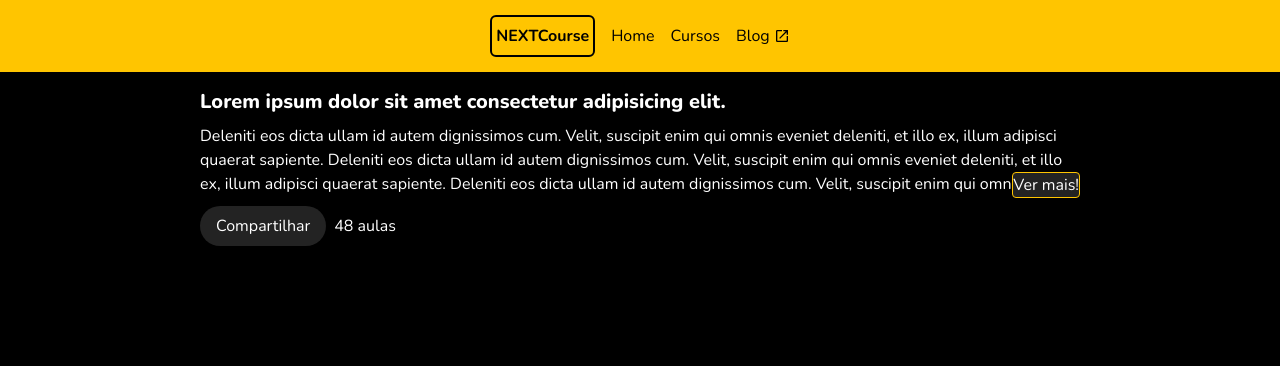
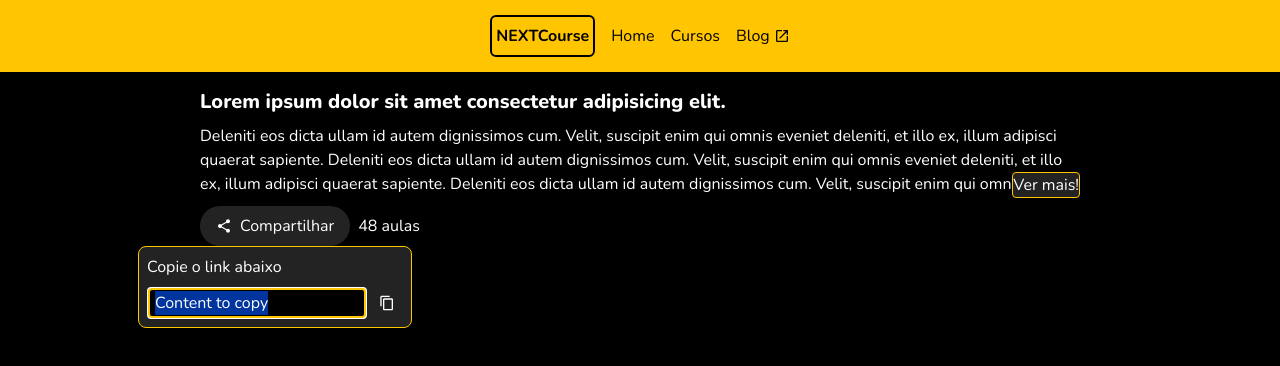
Before and after one commit to edsonpsantos/nextjs-course-platform, a Next.js app: page /courses/123 in a window 1280 px wide. Both pictures are taken after a click on the button "Compartilhar". Shown: the top 366 px of the page. Built offline with nearby package versions, Linux system fonts and the light colour scheme.

Commit message:
feat: Added copy content component with Radix library

```diff
--- a/package.json
+++ b/package.json
@@ -9,6 +9,7 @@
     "lint": "next lint"
   },
   "dependencies": {
+    "@radix-ui/react-dropdown-menu": "^2.1.1",
     "next": "14.2.6",
     "react": "^18",
     "react-dom": "^18",
--- a/src/component/course-header/CourseHeader.tsx
+++ b/src/component/course-header/CourseHeader.tsx
@@ -1,4 +1,6 @@
+import { MdShare } from 'react-icons/md'
 import { CollapsibleText } from './components/CollapsibleText'
+import { CopyContent } from './components/CopyContent'
 
 export const CourseHeader = () => {
   return (
@@ -17,8 +19,13 @@
         #NEXTCourse
       </CollapsibleText>
 
-      <div className='flex flex-row gap-2 items-center'>
-        <button className='py-2 px-4 bg-paper rounded-full'>Compartilhar</button>
+      <div className='flex items-center flex-row gap-2'>
+        <CopyContent title='Copie o link abaixo' content='Content to copy'>
+          <button className='flex items-center gap-2 px-4 py-2 bg-paper rounded-full'>
+            <MdShare />
+            Compartilhar
+          </button>
+        </CopyContent>
         <span>48 aulas</span>
       </div>
     </div>
--- /dev/null
+++ b/src/component/course-header/components/CopyContent.tsx
@@ -0,0 +1,50 @@
+'use client'
+import { useEffect, useState } from 'react'
+import * as DropdownMenu from '@radix-ui/react-dropdown-menu'
+import { MdCheckBox, MdContentCopy } from 'react-icons/md'
+
+interface ICopyContextProps {
+  title: string
+  content: string
+  children: React.ReactNode
+}
+
+export const CopyContent = ({ title, content, children }: ICopyContextProps) => {
+  const [copied, setCopied] = useState(false)
+
+  useEffect(() => {
+    if (copied) {
+      setTimeout(() => setCopied(false), 2000)
+    }
+  }, [copied])
+
+  const habndleCopy = () => {
+    window.navigator.clipboard.writeText(content)
+    setCopied(true)
+  }
+
+  return (
+    <DropdownMenu.Root>
+      <DropdownMenu.Trigger asChild>{children}</DropdownMenu.Trigger>
+
+      <DropdownMenu.Portal>
+        <DropdownMenu.Content className='flex flex-col gap-2 p-2 bg-paper border border-primary rounded-lg'>
+          <span>{title}</span>
+          <div className='flex items-center gap-1'>
+            <input
+              className='bg-background p-1 px-2 rounded'
+              readOnly
+              autoFocus
+              onFocus={(e) => e.target.select()}
+              value={content}
+            />
+
+            <button className='p-2' onClick={habndleCopy}>
+              {copied ? <MdCheckBox className='text-primary' /> : <MdContentCopy />}
+            </button>
+          </div>
+        </DropdownMenu.Content>
+      </DropdownMenu.Portal>
+    </DropdownMenu.Root>
+  )
+}
```
Also changed, not shown: 1 other file (tests, documents, lock files or other folders).
